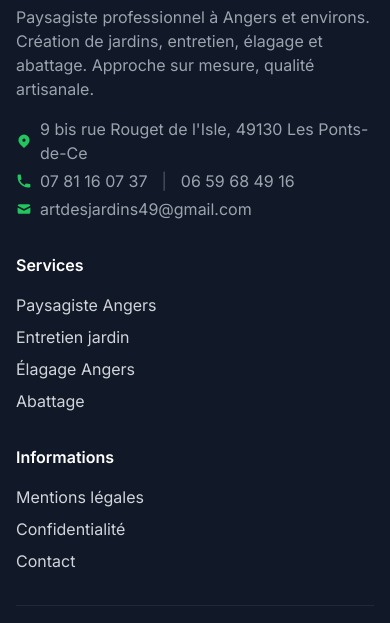
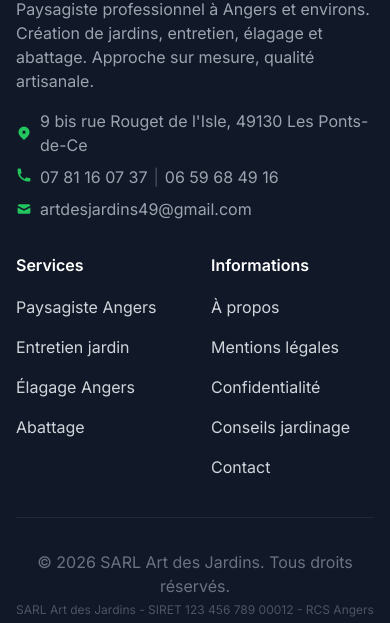
Before and after one commit to Bidiche49/art-des-jardins, a Next.js app in the folder apps/vitrine/: page /contact in a window 390 px wide. Shown: the part 3249-3872 px from the top of the page. Built offline with nearby package versions, Linux system fonts and the light colour scheme; no server answers.

Commit message:
fix(vitrine): responsive mobile footer [IMP-048]
- Colonnes Services/Infos cote a cote sur mobile (grid-cols-2 + md:contents)
- Zones tactiles liens agrandies (py-1.5) sur mobile
- Numeros de telephone sur une seule ligne a tous les breakpoints

```diff
--- a/apps/vitrine/src/components/layout/Footer.tsx
+++ b/apps/vitrine/src/components/layout/Footer.tsx
@@ -22,7 +22,7 @@ export function Footer() {
 
   return (
     <footer className="bg-gray-900 text-gray-300 pb-[72px] md:pb-0">
-      <div className="container-custom py-12">
+      <div className="container-custom py-10 md:py-12">
         <div className="grid md:grid-cols-4 gap-8">
           {/* Logo & Description */}
           <div className="md:col-span-2">
@@ -33,21 +33,23 @@ export function Footer() {
             <p className="text-gray-400 mb-4">
               Paysagiste professionnel à Angers et environs. Création de jardins, entretien, élagage et abattage. Approche sur mesure, qualité artisanale.
             </p>
-            <div className="text-gray-400 space-y-1">
+            <div className="text-gray-400 space-y-2">
               <p className="flex items-center gap-2">
                 <svg className="w-4 h-4 text-primary-500 flex-shrink-0" fill="currentColor" viewBox="0 0 20 20" aria-hidden="true">
                   <path fillRule="evenodd" d="M5.05 4.05a7 7 0 119.9 9.9L10 18.9l-4.95-4.95a7 7 0 010-9.9zM10 11a2 2 0 100-4 2 2 0 000 4z" clipRule="evenodd" />
                 </svg>
                 9 bis rue Rouget de l'Isle, 49130 Les Ponts-de-Ce
               </p>
-              <p className="flex items-center gap-2">
-                <svg className="w-4 h-4 text-primary-500 flex-shrink-0" fill="currentColor" viewBox="0 0 20 20" aria-hidden="true">
+              <div className="flex items-start gap-2">
+                <svg className="w-4 h-4 text-primary-500 flex-shrink-0 mt-0.5" fill="currentColor" viewBox="0 0 20 20" aria-hidden="true">
                   <path d="M2 3a1 1 0 011-1h2.153a1 1 0 01.986.836l.74 4.435a1 1 0 01-.54 1.06l-1.548.773a11.037 11.037 0 006.105 6.105l.774-1.548a1 1 0 011.059-.54l4.435.74a1 1 0 01.836.986V17a1 1 0 01-1 1h-2C7.82 18 2 12.18 2 5V3z" />
                 </svg>
+                <div className="flex items-center">
                   <a href="tel:+33781160737" className="hover:text-white transition-colors">07 81 16 07 37</a>
                   <span className="mx-1.5 text-gray-600">|</span>
                   <a href="tel:+33659684916" className="hover:text-white transition-colors">06 59 68 49 16</a>
-              </p>
+                </div>
+              </div>
               <p className="flex items-center gap-2">
                 <svg className="w-4 h-4 text-primary-500 flex-shrink-0" fill="currentColor" viewBox="0 0 20 20" aria-hidden="true">
                   <path d="M2.003 5.884L10 9.882l7.997-3.998A2 2 0 0016 4H4a2 2 0 00-1.997 1.884z" />
@@ -58,27 +60,29 @@ export function Footer() {
             </div>
           </div>
 
+          {/* Nav columns: 2 cols on mobile, integrated in 4-col grid on md+ */}
+          <div className="grid grid-cols-2 gap-8 md:contents">
             {/* Services */}
             <div>
-            <h3 className="text-white font-semibold mb-4">Services</h3>
-            <ul className="space-y-2">
+              <h3 className="text-white font-semibold mb-3 md:mb-4">Services</h3>
+              <ul className="space-y-1 md:space-y-2">
                 <li>
-                <Link href="/paysagiste-angers" className="hover:text-white transition-colors">
+                  <Link href="/paysagiste-angers" className="block py-1.5 md:py-0 hover:text-white transition-colors">
                     Paysagiste Angers
                   </Link>
                 </li>
                 <li>
-                <Link href="/entretien-jardin-angers" className="hover:text-white transition-colors">
+                  <Link href="/entretien-jardin-angers" className="block py-1.5 md:py-0 hover:text-white transition-colors">
                     Entretien jardin
                   </Link>
                 </li>
                 <li>
-                <Link href="/elagage-angers" className="hover:text-white transition-colors">
+                  <Link href="/elagage-angers" className="block py-1.5 md:py-0 hover:text-white transition-colors">
                     Élagage Angers
                   </Link>
                 </li>
                 <li>
-                <Link href="/abattage-angers" className="hover:text-white transition-colors">
+                  <Link href="/abattage-angers" className="block py-1.5 md:py-0 hover:text-white transition-colors">
                     Abattage
                   </Link>
                 </li>
@@ -87,24 +91,35 @@ export function Footer() {
 
             {/* Legal */}
             <div>
-            <h3 className="text-white font-semibold mb-4">Informations</h3>
-            <ul className="space-y-2">
+              <h3 className="text-white font-semibold mb-3 md:mb-4">Informations</h3>
+              <ul className="space-y-1 md:space-y-2">
                 <li>
-                <Link href="/mentions-legales" className="hover:text-white transition-colors">
+                  <Link href="/a-propos" className="block py-1.5 md:py-0 hover:text-white transition-colors">
+                    À propos
+                  </Link>
+                </li>
+                <li>
+                  <Link href="/mentions-legales" className="block py-1.5 md:py-0 hover:text-white transition-colors">
                     Mentions légales
                   </Link>
                 </li>
                 <li>
-                <Link href="/politique-confidentialite" className="hover:text-white transition-colors">
+                  <Link href="/politique-confidentialite" className="block py-1.5 md:py-0 hover:text-white transition-colors">
                     Confidentialité
                   </Link>
                 </li>
                 <li>
-                <Link href="/contact" className="hover:text-white transition-colors">
+                  <Link href="/conseils" className="block py-1.5 md:py-0 hover:text-white transition-colors">
+                    Conseils jardinage
+                  </Link>
+                </li>
+                <li>
+                  <Link href="/contact" className="block py-1.5 md:py-0 hover:text-white transition-colors">
                     Contact
                   </Link>
                 </li>
               </ul>
+            </div>
           </div>
         </div>
 
```
Also changed, not shown: 2 other files (tests, documents, lock files or other folders). Lines whose indentation alone changed are shown as unchanged.
